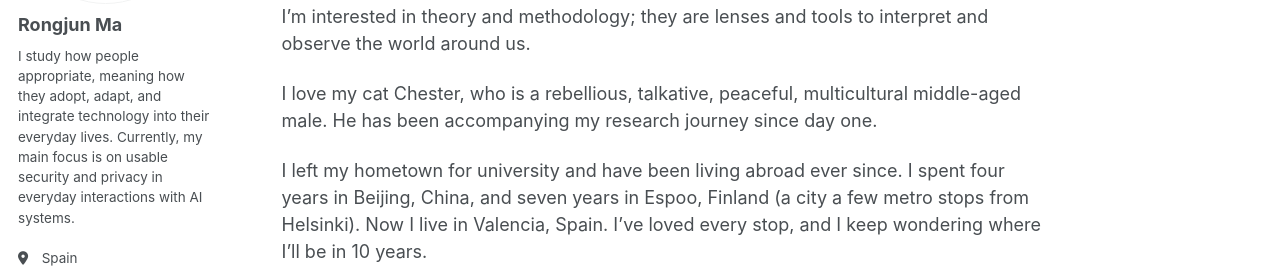
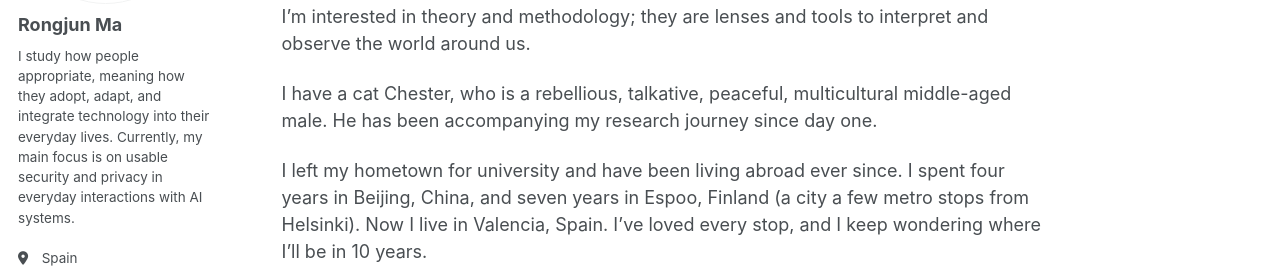
Before and after one commit to marongjun/marongjun.github.io, a Jekyll site: the page built from _pages/about.md, in a window 1280 px wide and 900 px high. Shown: the part 270-546 px from the top of the window. Built offline with Jekyll 4.4.1, drawn with Linux system fonts in a browser that asks for light colours; some web fonts are replaced.

Commit message:
updtae about me

```diff
--- a/_pages/about.md
+++ b/_pages/about.md
@@ -10,7 +10,7 @@ I'm curious about how people appropriate different technologies into their every
 
 I'm interested in theory and methodology; they are lenses and tools to interpret and observe the world around us.
 
-I love my cat Chester, who is a rebellious, talkative, peaceful, multicultural middle-aged male. He has been accompanying my research journey since day one.
+I have a cat Chester, who is a rebellious, talkative, peaceful, multicultural middle-aged male. He has been accompanying my research journey since day one.
 
 I left my hometown for university and have been living abroad ever since. I spent four years in Beijing, China, and seven years in Espoo, Finland (a city a few metro stops from Helsinki). Now I live in Valencia, Spain. I’ve loved every stop, and I keep wondering where I’ll be in 10 years.
 
```
